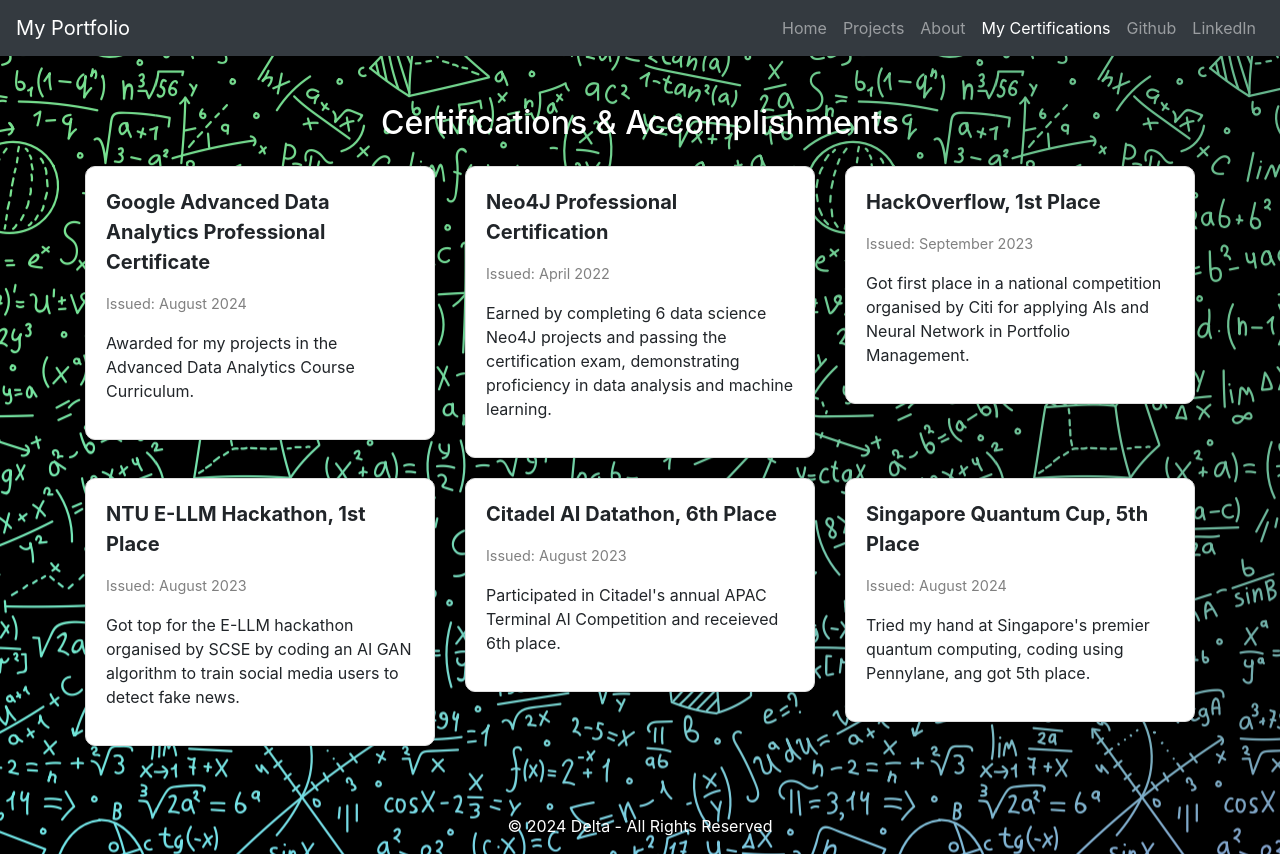
After one commit to lesfgoh/Portfolio-Website, a Flask app: page /certifications in a window 1280 px wide. The commit adds this page. Run offline with Flask 3, Linux system fonts and the light colour scheme; some libraries are stand-ins or nearby versions.

Commit message:
Added a certifications page

```diff
--- a/app.py
+++ b/app.py
@@ -17,5 +17,9 @@
 def about():
     return render_template('about.html')
 
+@app.route('/certifications')
+def certifications():
+    return render_template('certifications.html')
+
 if __name__ == '__main__':
     app.run(debug=True)
--- a/templates/about.html
+++ b/templates/about.html
@@ -40,6 +40,9 @@
                 </li>
                 <li class="nav-item active">
                     <a class="nav-link" href="/about">About</a>
+                </li>
+                <li class="nav-item">
+                    <a class="nav-link" href="/certifications"> My Certifications </a>
                 </li>
                 <li class="nav-item">
                     <a class="nav-link" href="https://github.com/lesfgoh"> Github</a>
--- /dev/null
+++ b/templates/certifications.html
@@ -0,0 +1,154 @@
+<!DOCTYPE html>
+<html lang="en">
+<head>
+    <meta charset="UTF-8">
+    <meta name="viewport" content="width=device-width, initial-scale=1.0">
+    <title>Certifications and Accomplishments</title>
+    <link href="https://stackpath.bootstrapcdn.com/bootstrap/4.5.2/css/bootstrap.min.css" rel="stylesheet">
+    <style>
+        .certification-card {
+            border: 1px solid #ddd;
+            border-radius: 10px;
+            padding: 20px;
+            margin-bottom: 20px;
+            box-shadow: 0px 0px 10px rgba(0, 0, 0, 0.1);
+            background-color: white;
+        }
+        .certification-title {
+            font-size: 1.25rem;
+            font-weight: bold;
+        }
+        .certification-date {
+            color: gray;
+            font-size: 0.9rem;
+        }
+        .certification-logo {
+            width: 60px;
+            height: 60px;
+            object-fit: contain;
+        }
+    </style>
+</head>
+<body background = "static/image.png">
+    <!-- Navigation Bar -->
+    <nav class="navbar navbar-expand-lg navbar-dark bg-dark">
+        <a class="navbar-brand" href="#">My Portfolio</a>
+        <button class="navbar-toggler" type="button" data-toggle="collapse" data-target="#navbarNav" aria-controls="navbarNav" aria-expanded="false" aria-label="Toggle navigation">
+            <span class="navbar-toggler-icon"></span>
+        </button>
+        <div class="collapse navbar-collapse" id="navbarNav">
+            <ul class="navbar-nav ml-auto">
+                <li class="nav-item">
+                    <a class="nav-link" href="/">Home</a>
+                </li>
+                <li class="nav-item">
+                    <a class="nav-link" href="/projects">Projects</a>
+                </li>
+                <li class="nav-item">
+                    <a class="nav-link" href="/about">About</a>
+                </li>
+                <li class="nav-item active">
+                    <a class="nav-link" href="/certifications"> My Certifications </a>
+                </li>
+                <li class="nav-item">
+                    <a class="nav-link" href="https://github.com/lesfgoh"> Github </a>
+                </li>
+                <li class="nav-item">
+                    <a class="nav-link" href="https://www.linkedin.com/in/delta1/"> LinkedIn </a>
+                </li>
+            </ul>
+        </div>
+    </nav>
+
+    <div class="container mt-5">
+        <h2 class="text-center mb-4 text-white">Certifications & Accomplishments</h2>
+
+        <div class="row">
+            <!-- Certification 1 -->
+            <div class="col-md-4">
+                <div class="certification-card">
+                    <div class="d-flex align-items-center">
+                        <div>
+                            <p class="certification-title">Google Advanced Data Analytics Professional Certificate</p>
+                            <p class="certification-date">Issued: August 2024</p>
+                        </div>
+                    </div>
+                    <p>Awarded for my projects in the Advanced Data Analytics Course Curriculum.</p>
+                </div>
+            </div>
+
+            <!-- Certification 2 -->
+            <div class="col-md-4">
+                <div class="certification-card">
+                    <div class="d-flex align-items-center">
+                        <div>
+                            <p class="certification-title">Neo4J Professional Certification</p>
+                            <p class="certification-date">Issued: April 2022</p>
+                        </div>
+                    </div>
+                    <p>Earned by completing 6 data science Neo4J projects and passing the certification exam, demonstrating proficiency in data analysis and machine learning.</p>
+                </div>
+            </div>
+
+            <!-- Certification 3 -->
+            <div class="col-md-4">
+                <div class="certification-card">
+                    <div class="d-flex align-items-center">
+                        <div>
+                            <p class="certification-title">HackOverflow, 1st Place</p>
+                            <p class="certification-date">Issued: September 2023</p>
+                        </div>
+                    </div>
+                    <p>Got first place in a national competition organised by Citi for applying AIs and Neural Network in Portfolio Management.</p>
+                </div>
+            </div>
+        </div>
+
+        <div class="row">
+            <div class="col-md-4">
+                <div class="certification-card">
+                    <div class="d-flex align-items-center">
+                        <div>
+                            <p class="certification-title">NTU E-LLM Hackathon, 1st Place</p>
+                            <p class="certification-date">Issued: August 2023</p>
+                        </div>
+                    </div>
+                    <p>Got top for the E-LLM hackathon organised by SCSE by coding an AI GAN algorithm to train social media users to detect fake news.</p>
+                </div>
+            </div>
+            <div class="col-md-4">
+                <div class="certification-card">
+                    <div class="d-flex align-items-center">
+                        <div>
+                            <p class="certification-title">Citadel AI Datathon, 6th Place</p>
+                            <p class="certification-date">Issued: August 2023</p>
+                        </div>
+                    </div>
+                    <p>Participated in Citadel's annual APAC Terminal AI Competition and receieved 6th place.</p>
+                </div>
+            </div>
+            <div class="col-md-4">
+                <div class="certification-card">
+                    <div class="d-flex align-items-center">
+                        <div>
+                            <p class="certification-title">Singapore Quantum Cup, 5th Place</p>
+                            <p class="certification-date">Issued: August 2024</p>
+                        </div>
+                    </div>
+                    <p>Tried my hand at Singapore's premier quantum computing, coding using Pennylane, ang got 5th place.</p>
+                </div>
+            </div>
+    </div>
+
+    <!-- Footer -->
+    <footer class="text-center mt-5" style = "color: white;">
+        <p>&copy; 2024 Delta - All Rights Reserved</p>
+    </footer>
+
+    <!-- Bootstrap JS and dependencies -->
+    <script src="https://code.jquery.com/jquery-3.5.1.slim.min.js"></script>
+    <script src="https://cdn.jsdelivr.net/npm/@popperjs/core@2.5.2/dist/umd/popper.min.js"></script>
+    <script src="https://stackpath.bootstrapcdn.com/bootstrap/4.5.2/js/bootstrap.min.js"></script>
+
+</body>
+</html>
```
Also changed, not shown: templates/index.html (+8 -4 lines), templates/projects.html (+8 -5 lines).
